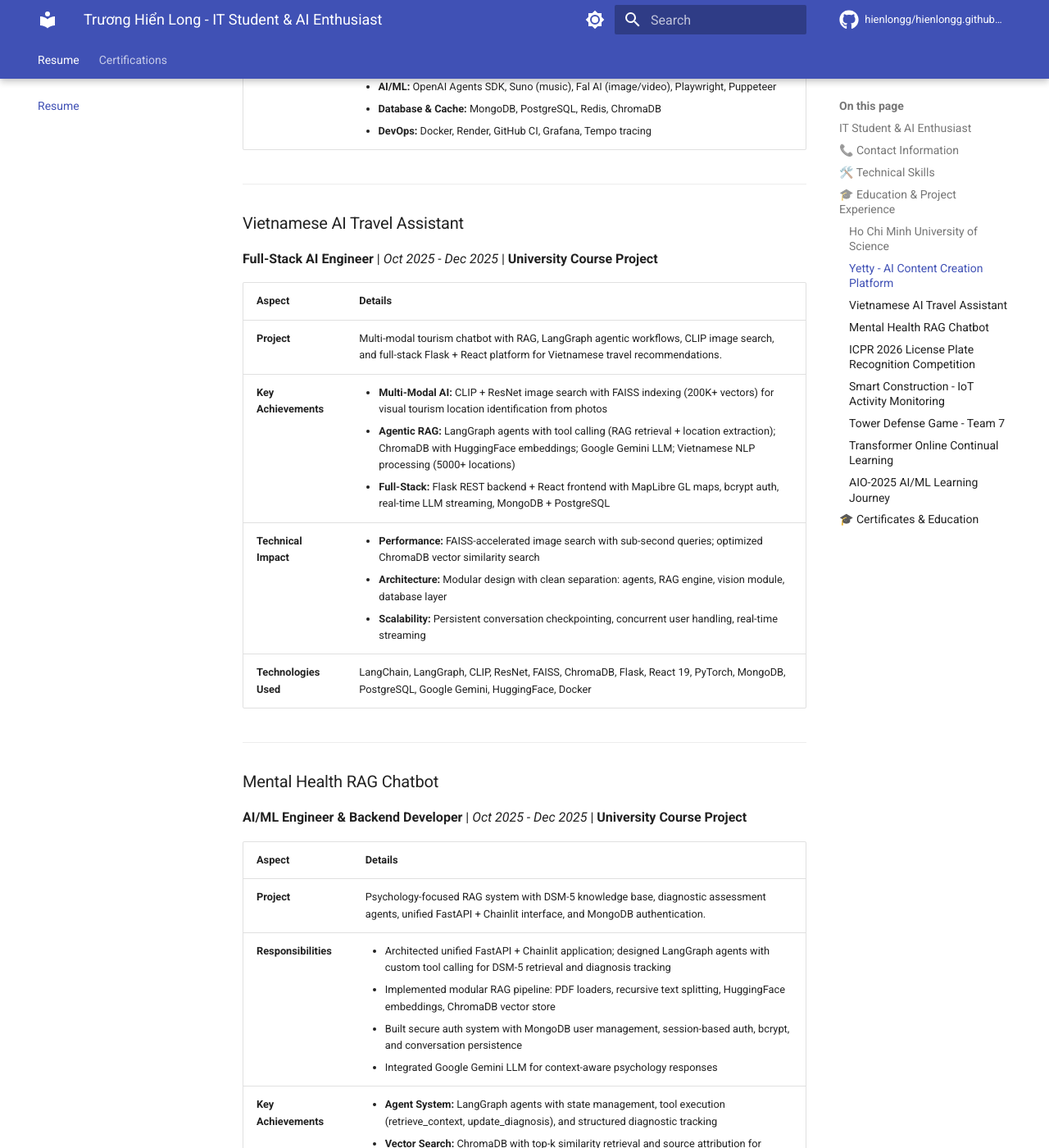
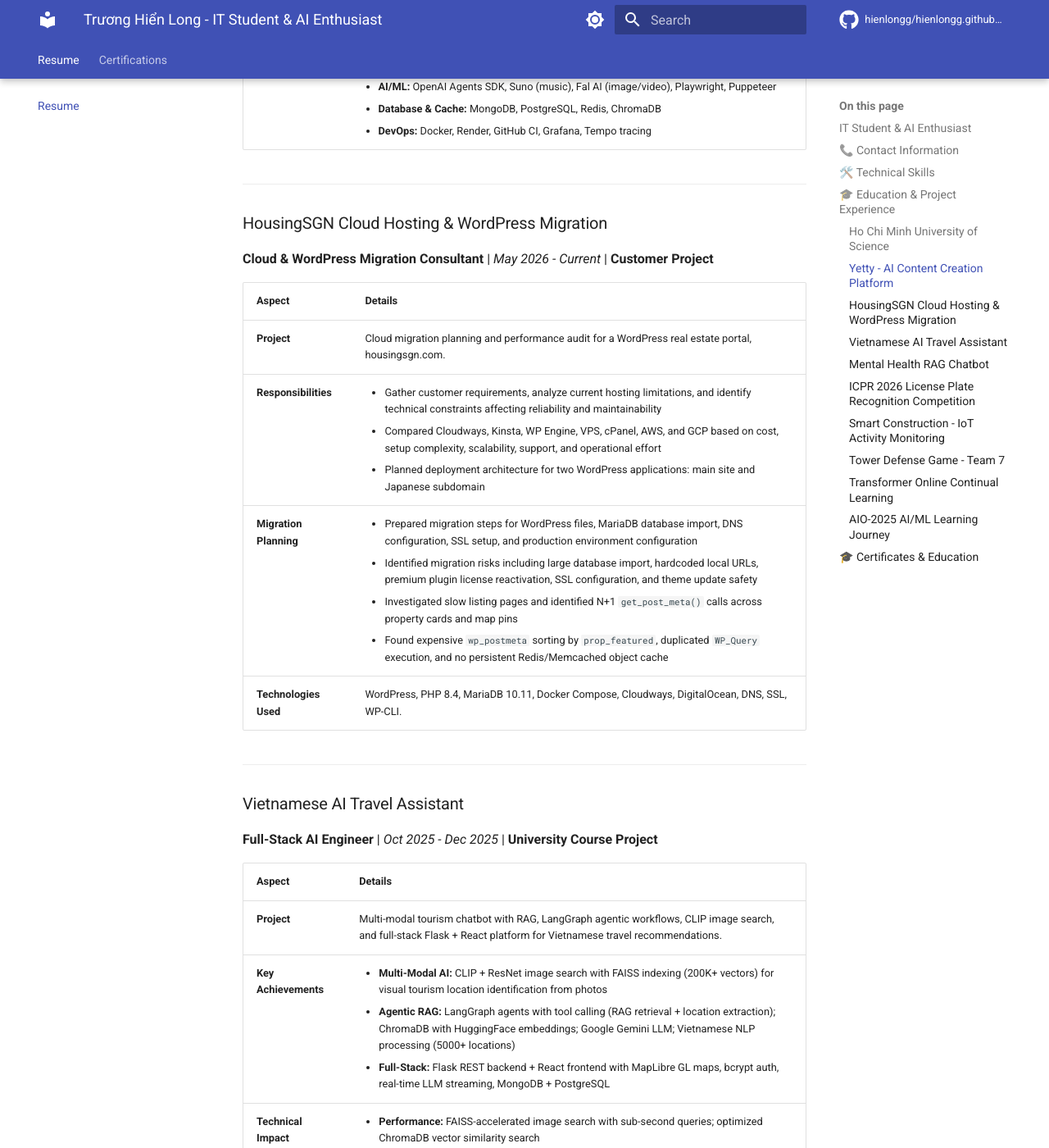
Before and after one commit to hienlongg/hienlongg.github.io, an MkDocs documentation site: the page built from docs/index.md, in a window 1280 px wide and 1400 px high, scrolled down 2751 px. Shown: the whole window at 82% size. Built offline with MkDocs 1.6.1 and Material for MkDocs 9.7.7, drawn with Linux system fonts in a browser that asks for light colours; comment, search, counter and statistics services are not loaded.

Commit message:
Add HousingSGN Cloud Hosting & WordPress Migration project details to portfolio

```diff
--- a/docs/index.md
+++ b/docs/index.md
@@ -159,6 +159,55 @@ What drives me is engineering elegant solutions at scale—designing agentic pip
     </tr>
   </tbody>
 </table>
+
+---
+
+### HousingSGN Cloud Hosting & WordPress Migration
+
+  **Cloud & WordPress Migration Consultant** | _May 2026 - Current_ | **Customer Project**
+
+  <table>
+    <thead>
+      <tr>
+        <th><strong>Aspect</strong></th>
+        <th><strong>Details</strong></th>
+      </tr>
+    </thead>
+    <tbody>
+      <tr>
+        <td><strong>Project</strong></td>
+        <td>Cloud migration planning and performance audit for a WordPress real estate portal, housingsgn.com.</td>
+      </tr>
+      <tr>
+        <td><strong>Responsibilities</strong></td>
+        <td>
+          <ul>
+            <li>Gather customer requirements, analyze current hosting limitations, and identify technical constraints affecting reliability and maintainability</li>
+            <li>Compared Cloudways, Kinsta, WP Engine, VPS, cPanel, AWS, and GCP based on cost, setup complexity, scalability, support, and operational effort</li>
+            <li>Planned deployment architecture for two WordPress applications: main site and Japanese subdomain</li>
+          </ul>
+        </td>
+      </tr>
+      <tr>
+        <td><strong>Migration Planning</strong></td>
+        <td>
+          <ul>
+            <li>Prepared migration steps for WordPress files, MariaDB database import, DNS configuration, SSL setup, and production environment configuration</li>
+            <li>Identified migration risks including large database import, hardcoded local URLs, premium plugin license reactivation, SSL configuration, and theme update safety</li>
+            <li>Investigated slow listing pages and identified N+1 <code>get_post_meta()</code> calls across property cards and map pins</li>
+            <li>Found expensive <code>wp_postmeta</code> sorting by <code>prop_featured</code>, duplicated <code>WP_Query</code> execution, and no persistent Redis/Memcached object cache</
+            li>
+          </ul>
+        </td>
+      </tr>
+      <tr>
+        <td><strong>Technologies Used</strong></td>
+        <td>
+          WordPress, PHP 8.4, MariaDB 10.11, Docker Compose, Cloudways, DigitalOcean, DNS, SSL, WP-CLI.
+        </td>
+      </tr>
+    </tbody>
+  </table>
 
 ---
 
```
